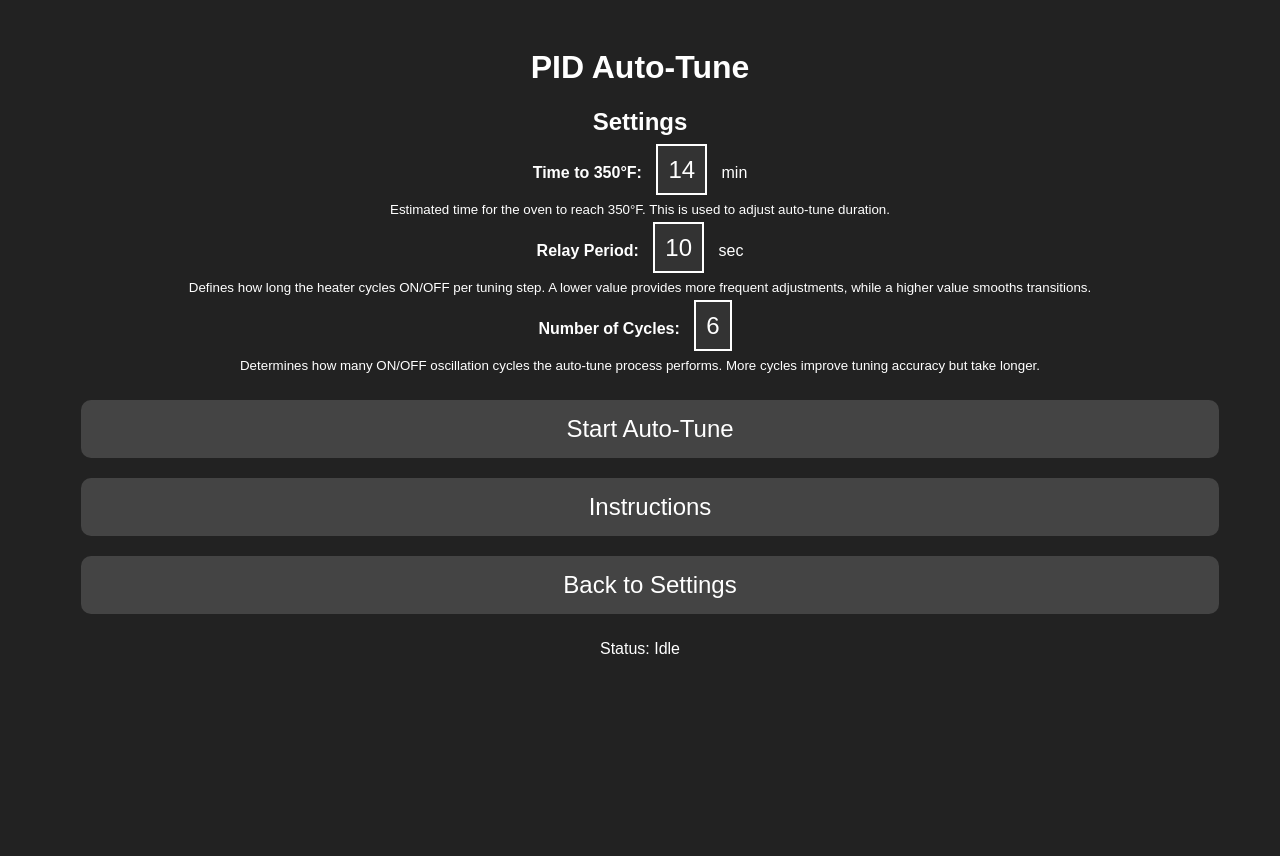
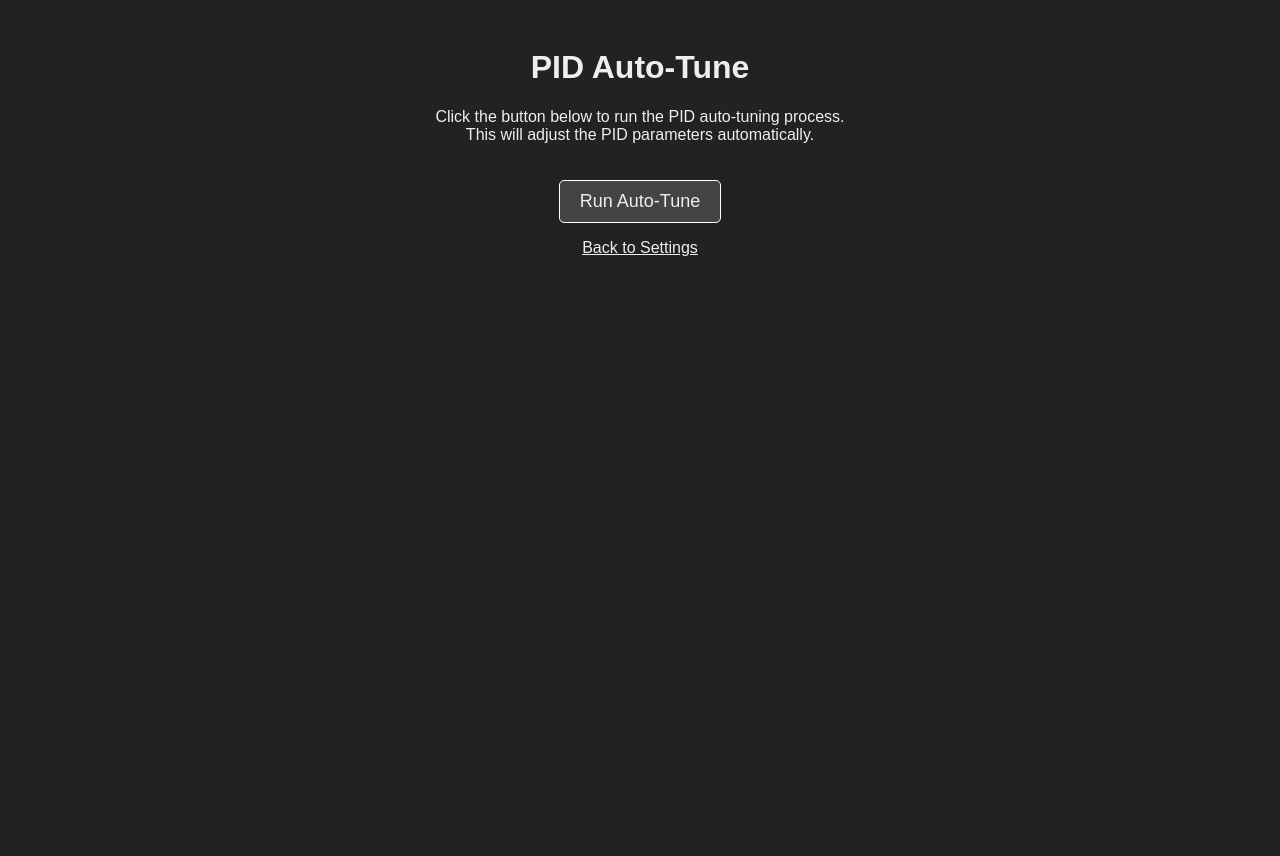
Before and after one commit to elginagain/PowderCoatController, a Flask app: template templates/pid_autotune.html in a window 1280 px wide. After the commit the page ends 256 px from the top, so only its background shows below. Run offline with Flask 3, Linux system fonts and the light colour scheme; the template is opened without the code that fills it, so the values that code supplies are empty; a map, chart or similar area stays blank.

Commit message:
Summary
    pid_autotune.py now contains a relay-feedback auto-tuning algorithm that overrides the heater output for a fixed test duration, measures oscillations, and computes PID gains using Ziegler–Nichols rules.
    app.py has been updated to include a /pid_autotune route that supports both GET (to show the tuning interface) and POST (to run auto-tuning). When auto-tuning is run, the tuned PID parameters are stored in the global dictionary pid_params and also saved in the configuration.
    pid_autotune.html is the template for the PID auto-tune page.

```diff
--- a/app.py
+++ b/app.py
@@ -11,6 +11,9 @@ from temperature_sensor import read_temperature  # Your sensor reading function
 from db import get_db, init_db  # Database helper functions
 import sys
 
+# Import the auto-tuning algorithm
+from pid_autotune import auto_tune_pid
+
 app = Flask(__name__)
 
 CONFIG_FILE = "config.json"
@@ -20,7 +23,6 @@ def load_config():
     if os.path.exists(CONFIG_FILE):
         with open(CONFIG_FILE, "r") as f:
             config = json.load(f)
-            # Ensure calibration keys exist
             if "calibration_offset" not in config:
                 config["calibration_offset"] = 0.0
             if "calibration_scale" not in config:
@@ -28,7 +30,7 @@ def load_config():
             return config
     return {
         "temp_offset": 0.0,
-        "pid_tunings": [10, 5, 1],
+        "pid_tunings": [1.0, 0.1, 0.05],
         "target_temperature": 350,
         "oven_on": False,
         "light_on": False,
@@ -46,18 +48,13 @@ def save_config(config):
 
 config = load_config()
 
-# Initialize the database at startup.
 init_db()
 
-# Global variable for PWM and SSR pin, and light control pin
 pwm = None
 SSR_PIN = 17  # GPIO pin for SSR control
 LIGHT_PIN = 27  # GPIO pin for light control
 
 
-# -------------------------
-# Function to Initialize GPIO using RPi.GPIO
-# -------------------------
 def init_gpio():
     global pwm
     if sys.platform.startswith("linux"):
@@ -65,13 +62,11 @@ def init_gpio():
             import RPi.GPIO as GPIO
             GPIO.setwarnings(False)
             GPIO.setmode(GPIO.BCM)
-            # Setup SSR control pin
             GPIO.setup(SSR_PIN, GPIO.OUT)
             pwm = GPIO.PWM(SSR_PIN, 100)
-            pwm.start(0)  # 0% duty cycle (heater off)
-            # Setup Light control pin
+            pwm.start(0)
             GPIO.setup(LIGHT_PIN, GPIO.OUT)
-            GPIO.output(LIGHT_PIN, GPIO.LOW)  # Light off by default
+            GPIO.output(LIGHT_PIN, GPIO.LOW)
             print("GPIO initialized successfully.")
         except Exception as e:
             print("Error setting up GPIO:", e)
@@ -80,9 +75,6 @@ def init_gpio():
         pwm = None
 
 
-# -------------------------
-# Calibration Helper Function
-# -------------------------
 def get_calibrated_temperature():
     raw = read_temperature()
     offset = config.get("calibration_offset", 0.0)
@@ -90,9 +82,6 @@ def get_calibrated_temperature():
     return (raw - offset) / scale
 
 
-# -------------------------
-# Cycle Management Functions
-# -------------------------
 current_cycle_id = None
 
 
@@ -141,9 +130,6 @@ def purge_old_cycles():
     conn.close()
 
 
-# -------------------------
-# Background Temperature Logger (stores calibrated values)
-# -------------------------
 def temperature_logger():
     global current_cycle_id
     while True:
@@ -167,9 +153,6 @@ def temperature_logger():
 logger_thread = threading.Thread(target=temperature_logger, daemon=True)
 logger_thread.start()
 
-# -------------------------
-# Timer Logic
-# -------------------------
 timer_running = config.get("timer_running", False)
 time_remaining = config.get("time_remaining", 0)
 timer_start_time = None
@@ -196,19 +179,12 @@ def timer_thread():
 timer_thread_instance = threading.Thread(target=timer_thread, daemon=True)
 timer_thread_instance.start()
 
-# -------------------------
-# PID Control for SSR Output (using calibrated temperature)
-# -------------------------
-Kp = 1.0
-Ki = 0.1
-Kd = 0.05
-integral = 0.0
-last_error = 0.0
-pid_thread = None
+# Global PID parameters; these will be updated by auto-tuning.
+pid_params = {"Kp": 1.0, "Ki": 0.1, "Kd": 0.05}
 
 
 def pid_control_loop():
-    global integral, last_error
+    global pid_params, integral, last_error
     last_time = time.time()
     max_integral = 500
     while config["oven_on"]:
@@ -221,12 +197,11 @@ def pid_control_loop():
         integral += error * dt
         integral = max(min(integral, max_integral), -max_integral)
         derivative = (error - last_error) / dt
-        output = Kp * error + Ki * integral + Kd * derivative
+        output = pid_params["Kp"] * error + pid_params["Ki"] * integral + pid_params["Kd"] * derivative
         duty_cycle = max(0, min(100, output))
         print(
             f"PID: setpoint={setpoint}, calibrated_current={current_temp:.2f}, error={error:.2f}, duty={duty_cycle:.2f}")
         if pwm is not None:
-            print(f"Calling pwm.ChangeDutyCycle({duty_cycle})")
             pwm.ChangeDutyCycle(duty_cycle)
         last_error = error
         last_time = current_time
@@ -236,18 +211,19 @@ def pid_control_loop():
     print("PID control loop ended.")
 
 
+pid_thread = None
+
+
 # -------------------------
 # Calibration Routes
 # -------------------------
 @app.route('/calibrate_temperature', methods=['GET'])
 def calibrate_temperature_page():
-    # You need to create a corresponding 'calibrate.html' template with instructions.
     return render_template('calibrate.html')
 
 
 @app.route('/calibrate_temperature/ice', methods=['POST'])
 def calibrate_ice():
-    # Take a raw reading (without calibration correction)
     raw_ice = read_temperature()
     config["calibration_ice"] = raw_ice
     save_config(config)
@@ -271,12 +247,28 @@ def calibrate_boiling():
     offset = raw_ice - scale * expected_ice
     config["calibration_scale"] = scale
     config["calibration_offset"] = offset
-    # Remove temporary calibration values
     config.pop("calibration_ice", None)
     config.pop("calibration_boiling", None)
     save_config(config)
     print(f"Calibration complete: scale={scale}, offset={offset}")
     return jsonify({"scale": scale, "offset": offset, "message": "Calibration complete."})
+
+
+# -------------------------
+# PID Auto-Tune Route
+# -------------------------
+@app.route('/pid_autotune', methods=['GET', 'POST'])
+def pid_autotune_route():
+    if request.method == 'POST':
+        # Run the auto-tuning routine; note that this function will use the global pwm and SSR_PIN.
+        tuned = auto_tune_pid(config, pwm, SSR_PIN)
+        pid_params.update(tuned)
+        config["pid_tunings"] = [tuned["Kp"], tuned["Ki"], tuned["Kd"]]
+        save_config(config)
+        print(f"PID Auto-Tune complete: {tuned}")
+        return jsonify({"message": "PID auto-tune complete", "tuned": tuned})
+    else:
+        return render_template('pid_autotune.html')
 
 
 # -------------------------
@@ -385,9 +377,6 @@ def temperature_graph():
     return render_template('current_temp_history.html')
 
 
-# -------------------------
-# Modified /current_temp_history Route (No time filter for diagnosis)
-# -------------------------
 @app.route('/current_temp_history')
 def current_temp_history():
     if current_cycle_id is None:
--- a/templates/pid_autotune.html
+++ b/templates/pid_autotune.html
@@ -2,110 +2,46 @@
 <html lang="en">
 <head>
   <meta charset="UTF-8">
-    <meta name="viewport" content="width=device-width, initial-scale=1.0">
   <title>PID Auto-Tune</title>
-    <script src="https://code.jquery.com/jquery-3.6.0.min.js"></script>
-    <script src="https://cdn.jsdelivr.net/npm/chart.js"></script>
+  <meta name="viewport" content="width=800, initial-scale=1.0">
   <style>
-        body { font-family: Arial, sans-serif; text-align: center; background-color: #222; color: #fff; }
-        .container { width: 90%; margin: auto; padding: 20px; }
-        .button { font-size: 24px; padding: 15px; margin: 10px; background: #444; color: white; border: none; border-radius: 10px; cursor: pointer; width: 100%; }
-        .button:hover { background: #666; }
-        .keypad { display: none; position: fixed; bottom: 10px; left: 50%; transform: translateX(-50%); background: #444; padding: 10px; border-radius: 10px; }
-        .keypad button { font-size: 24px; padding: 15px; margin: 5px; }
-        canvas { max-width: 100%; height: auto; }
-        .input-field { font-size: 24px; padding: 10px; margin: 10px; width: 150px; text-align: center; background: #333; border: 2px solid white; cursor: pointer; }
+    body {
+      background-color: #222;
+      color: #eee;
+      font-family: Arial, sans-serif;
+      text-align: center;
+      padding: 20px;
+    }
+    .button {
+      font-size: 18px;
+      padding: 10px 20px;
+      background: #444;
+      border: 1px solid #fff;
+      color: #eee;
+      border-radius: 5px;
+      cursor: pointer;
+      margin-top: 20px;
+    }
+    .button:hover {
+      background: #555;
+    }
   </style>
 </head>
 <body>
-    <div class="container">
   <h1>PID Auto-Tune</h1>
-
-        <h2>Settings</h2>
-        <p><strong>Time to 350°F:</strong> <span id="heatTime" class="input-field">14</span> min</p>
-        <p><small>Estimated time for the oven to reach 350°F. This is used to adjust auto-tune duration.</small></p>
-
-        <p><strong>Relay Period:</strong> <span id="relayPeriod" class="input-field">10</span> sec</p>
-        <p><small>Defines how long the heater cycles ON/OFF per tuning step. A lower value provides more frequent adjustments, while a higher value smooths transitions.</small></p>
-
-        <p><strong>Number of Cycles:</strong> <span id="numCycles" class="input-field">6</span></p>
-        <p><small>Determines how many ON/OFF oscillation cycles the auto-tune process performs. More cycles improve tuning accuracy but take longer.</small></p>
-
-        <button class="button" id="startAutoTune">Start Auto-Tune</button>
-        <button class="button" id="showInstructions">Instructions</button>
-        <button class="button" onclick="location.href='/settings'">Back to Settings</button>
-
-        <p class="status" id="autoTuneStatus">Status: Idle</p>
-        <canvas id="autoTuneGraph"></canvas>
-    </div>
-
-    <div class="keypad" id="keypad">
-        <div>
-            <button class="key">1</button><button class="key">2</button><button class="key">3</button>
-        </div>
-        <div>
-            <button class="key">4</button><button class="key">5</button><button class="key">6</button>
-        </div>
-        <div>
-            <button class="key">7</button><button class="key">8</button><button class="key">9</button>
-        </div>
-        <div>
-            <button class="key">0</button><button class="key clear">C</button><button class="key enter">✔</button>
-        </div>
-    </div>
-
+  <p>Click the button below to run the PID auto-tuning process.<br>
+  This will adjust the PID parameters automatically.</p>
+  <button class="button" id="autoTuneBtn">Run Auto-Tune</button>
+  <div id="result"></div>
+  <p><a href="/settings" style="color:#eee;">Back to Settings</a></p>
+  <script src="https://code.jquery.com/jquery-3.6.0.min.js"></script>
   <script>
-        let autoTuneChart, activeField;
-
-        function showKeypad(target) {
-            activeField = target;
-            $("#keypad").fadeIn();
-        }
-
-        function updateField(value) {
-            let currentValue = activeField.text();
-            if (value === "C") {
-                activeField.text("");
-            } else if (value === "✔") {
-                $("#keypad").fadeOut();
-            } else {
-                activeField.text(currentValue + value);
-            }
-        }
-
-        function startAutoTuneGraph() {
-            let ctx = document.getElementById('autoTuneGraph').getContext('2d');
-            autoTuneChart = new Chart(ctx, {
-                type: 'line',
-                data: {
-                    labels: [],
-                    datasets: [{ label: 'Temperature', borderColor: 'red', data: [] }]
-                },
-                options: { responsive: true, maintainAspectRatio: false }
+    $("#autoTuneBtn").click(function(){
+      $.post("/pid_autotune", function(response){
+         $("#result").html("<p>" + response.message + "</p><p>Kp: " + response.tuned.Kp.toFixed(2) + ", Ki: " + response.tuned.Ki.toFixed(2) + ", Kd: " + response.tuned.Kd.toFixed(2) + "</p>");
+      }).fail(function(){
+         $("#result").html("<p>Error running PID auto-tune.</p>");
       });
-        }
-
-        $(".input-field").click(function() { showKeypad($(this)); });
-        $(".key").click(function() { updateField($(this).text()); });
-
-        $("#startAutoTune").click(function() {
-            $("#autoTuneStatus").text("Status: Auto-Tuning in Progress...");
-            startAutoTuneGraph();
-            $.post("/auto_tune", {
-                heat_time: parseInt($("#heatTime").text()),
-                relay_period: parseInt($("#relayPeriod").text()),
-                num_cycles: parseInt($("#numCycles").text())
-            }, function(response) {
-                $("#autoTuneStatus").text("Status: Auto-Tuning Complete");
-            });
-        });
-
-        $("#showInstructions").click(function() {
-            alert("PID Auto-Tune Instructions:\n\n" +
-                  "1. **Time to 350°F** - Enter the estimated time it takes for the oven to reach 350°F.\n" +
-                  "2. **Relay Period** - The duration in seconds that the heating element cycles ON/OFF. Shorter times create more precise tuning but may introduce instability.\n" +
-                  "3. **Number of Cycles** - The number of ON/OFF cycles performed during tuning. More cycles improve accuracy but increase duration.\n\n" +
-                  "Once the parameters are set, click 'Start Auto-Tune' and wait for the process to complete. The graph will show temperature variations during tuning.");
     });
   </script>
 </body>
```
Also changed, not shown: pid_autotune.py (added, +107 -0 lines). Lines whose indentation alone changed are shown as unchanged.
